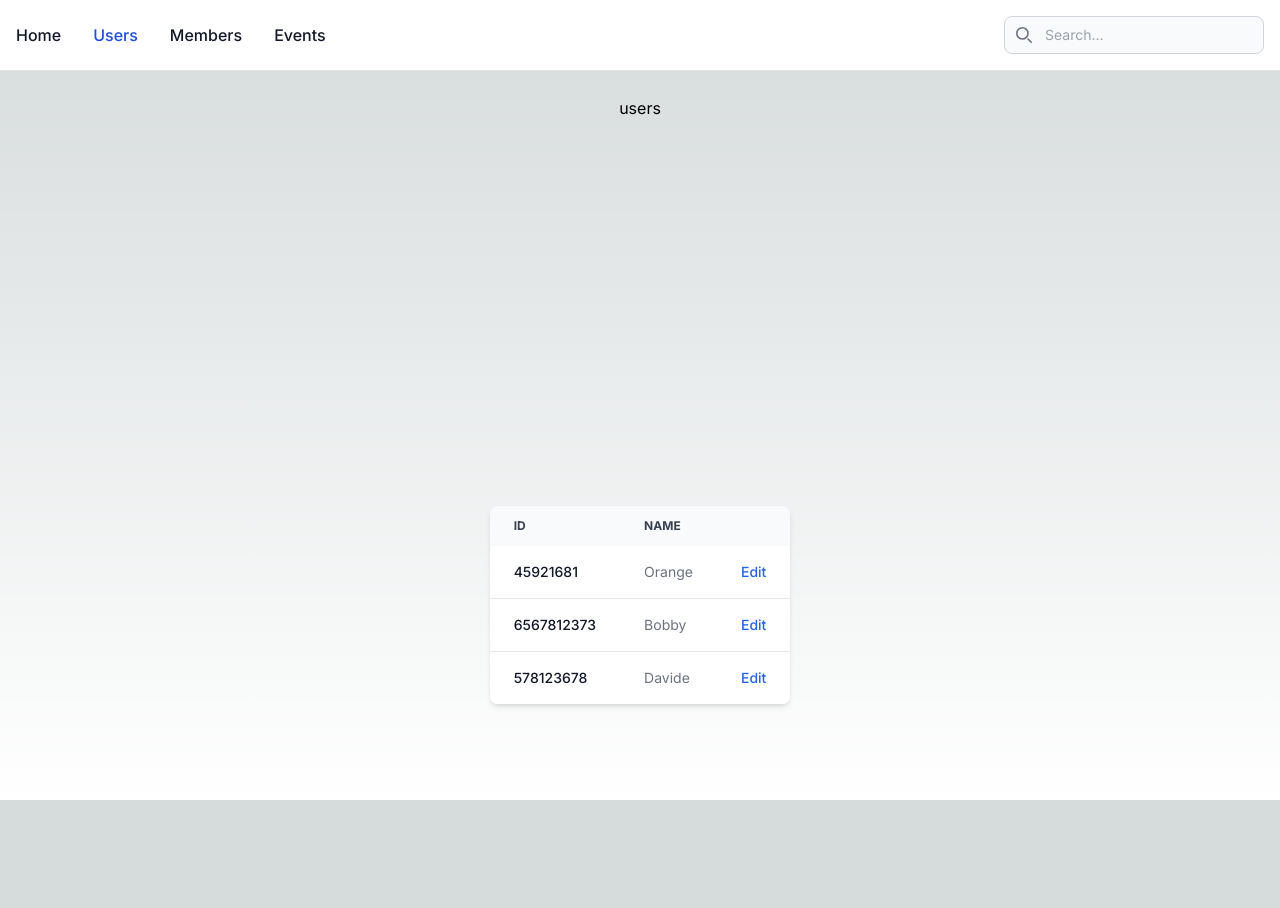
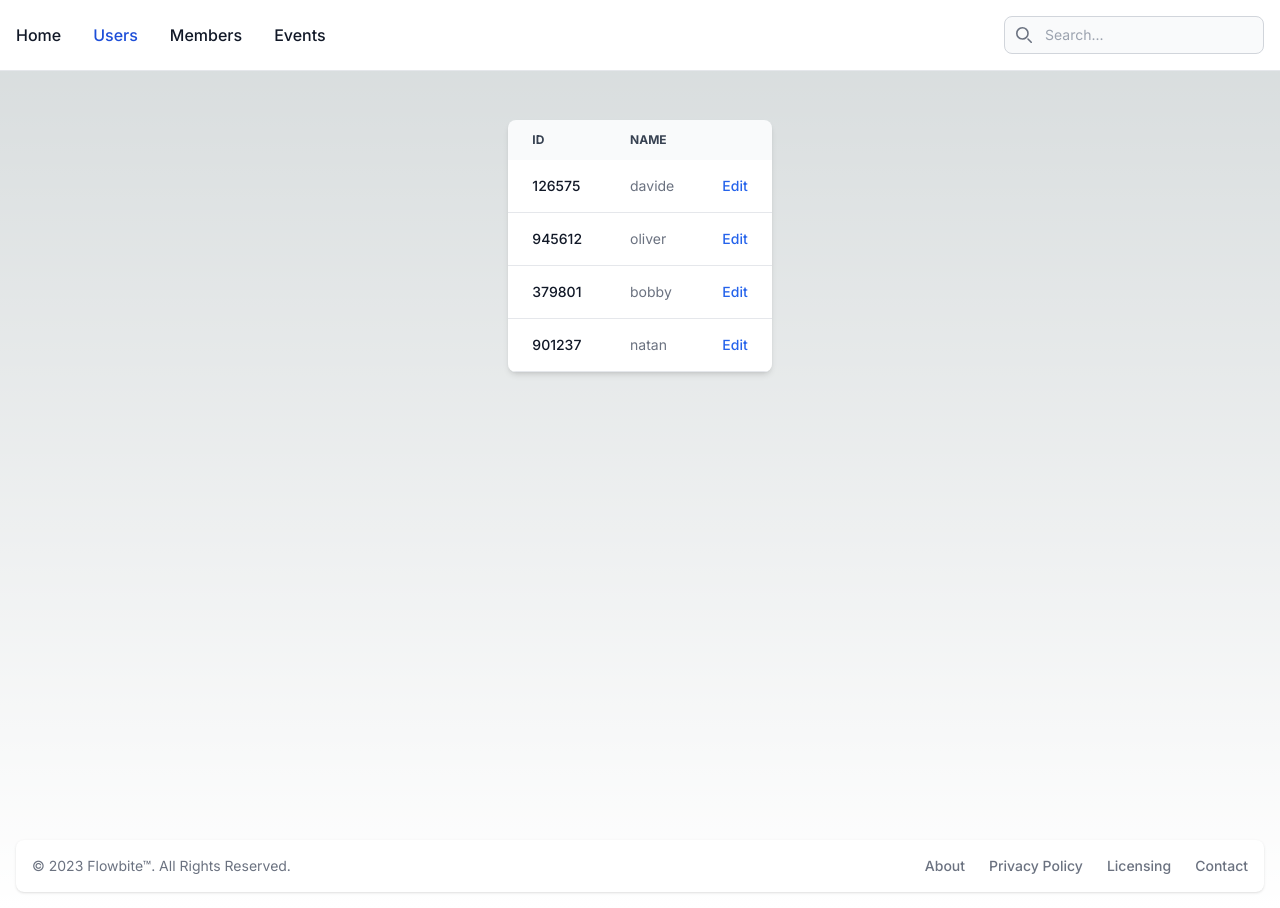
Before and after one commit to rhul-compsoc/compsoc-dash, a Next.js app: page /users in a window 1280 px wide. Before the commit the page ends 800 px from the top, so only its background shows below. Built offline with nearby package versions, Linux system fonts and the light colour scheme.

Commit message:
update table component to be more modular :))))

```diff
--- a/app/404/page.tsx
+++ b/app/404/page.tsx
@@ -1,7 +1,16 @@
+import { Footer } from "@/components/footer";
+import { NavigationBar } from "@/components/navigationBar"
+
 export default function Custom404() {
   return (
-    <main className="flex min-h-screen flex-col items-center justify-between p-24">
+    <main>
+      <NavigationBar
+        currentPage="404"
+      />
+      <div className="flex min-h-screen flex-col items-center justify-between p-24">
       <h1>404. how have you done that then?</h1>
+      </div>
+      <Footer/>
     </main>
   );
 }
--- a/app/events/[event]/page.tsx
+++ b/app/events/[event]/page.tsx
@@ -1,10 +1,14 @@
+import { Footer } from "@/components/footer";
 import { SearchBar } from "@/components/searchBar";
 
 export default function EventPage() {
   return (
-    <main className="flex min-h-screen flex-col items-center justify-between p-24">
+    <main>
       <SearchBar currentPage="events"></SearchBar>
-      <h1>events</h1>
+      <div className="flex min-h-screen flex-col items-center justify-between p-24">
+        <h1>events</h1>
+      </div>
+      <Footer/>
     </main>
   );
 }
--- a/app/events/page.tsx
+++ b/app/events/page.tsx
@@ -1,10 +1,14 @@
+import { Footer } from "@/components/footer";
 import { SearchBar } from "@/components/searchBar";
 
 export default function Page() {
   return (
-    <main className="flex min-h-screen flex-col items-center justify-between p-24">
+    <main>
       <SearchBar currentPage="events"></SearchBar>
-      <h1>events</h1>
+      <div className="flex min-h-screen flex-col items-center justify-between p-24">
+        <h1>events</h1>
+      </div>
+      <Footer/>
     </main>
   );
 }
--- a/app/members/[member]/page.tsx
+++ b/app/members/[member]/page.tsx
@@ -1,10 +1,14 @@
+import { Footer } from "@/components/footer";
 import { SearchBar } from "@/components/searchBar";
 
 export default function MemberPage() {
   return (
-    <main className="flex min-h-screen flex-col items-center justify-between p-24">
+    <main>
       <SearchBar currentPage="members"></SearchBar>
+      <div className="flex min-h-screen flex-col items-center justify-between p-24">
       <h1>members</h1>
+      </div>
+      <Footer/>
     </main>
   );
 }
--- a/app/members/page.tsx
+++ b/app/members/page.tsx
@@ -1,10 +1,14 @@
+import { Footer } from "@/components/footer";
 import { SearchBar } from "@/components/searchBar";
 
 export default function Page() {
   return (
-    <main className="flex min-h-screen flex-col items-center justify-between p-24">
+    <main>
       <SearchBar currentPage="members"></SearchBar>
+      <div className="flex min-h-screen flex-col items-center justify-between p-24">
       <h1>members</h1>
+      </div>
+      <Footer/>
     </main>
   );
 }
--- a/app/page.tsx
+++ b/app/page.tsx
@@ -1,11 +1,14 @@
+import { Footer } from '@/components/footer';
 import { NavigationBar } from '@/components/navigationBar';
-import Link from 'next/link';
 
 export default function Home() {
   return (
-    <main className="flex min-h-screen flex-col items-center justify-between p-24">
-      <NavigationBar currentPage="home"></NavigationBar>
-      <h1>ew js</h1>
+    <main>
+      <NavigationBar currentPage="home"/>
+      <div className="flex min-h-screen flex-col items-center justify-between p-24">
+        <h1>ew js</h1>
+      </div>
+      <Footer/>
     </main>
-  )
+  );
 }
--- a/app/users/[user]/page.tsx
+++ b/app/users/[user]/page.tsx
@@ -1,10 +1,14 @@
+import { Footer } from "@/components/footer";
 import { SearchBar } from "@/components/searchBar";
 
 export default function UserPage() {
   return (
-    <main className="flex min-h-screen flex-col items-center justify-between p-24">
+    <main>
       <SearchBar currentPage="users"></SearchBar>
-      <h1>users</h1>
+      <div className="flex min-h-screen flex-col items-center justify-between p-24">
+        <h1>users</h1>
+      </div>
+      <Footer/>
     </main>
   );
 }
--- a/app/users/page.tsx
+++ b/app/users/page.tsx
@@ -1,12 +1,22 @@
+import { Footer } from "@/components/footer";
 import { SearchBar } from "@/components/searchBar";
 import { Table } from "@/components/table";
 
 export default function Page() {
   return (
-    <main className="flex min-h-screen flex-col items-center justify-between p-24">
-      <SearchBar currentPage="users"></SearchBar>
-      <h1>users</h1>
-      <Table></Table>
+    <main>
+      <SearchBar currentPage="users"></SearchBar>\
+      <div className="flex min-h-screen flex-col items-center justify-between p-24">
+        <Table
+          rows={[
+            {id: "126575", name: "davide"},
+            {id: "945612", name: "oliver"},
+            {id: "379801", name: "bobby"},
+            {id: "901237", name: "natan"}
+          ]}
+        />
+      </div>
+      <Footer/>
     </main>
   );
 }
--- /dev/null
+++ b/components/footer.tsx
@@ -0,0 +1,26 @@
+export const Footer = () => {
+  return (
+    <footer className="bg-white rounded-lg shadow m-4 dark:bg-gray-800">
+      <div className="w-full mx-auto max-w-screen-xl p-4 md:flex md:items-center md:justify-between">
+        <span className="text-sm text-gray-500 sm:text-center dark:text-gray-400">
+          © 2023 <a href="https://flowbite.com/" className="hover:underline">Flowbite™</a>.
+          All Rights Reserved.
+        </span>
+        <ul className="flex flex-wrap items-center mt-3 text-sm font-medium text-gray-500 dark:text-gray-400 sm:mt-0">
+          <li>
+            <a href="#" className="mr-4 hover:underline md:mr-6 ">About</a>
+          </li>
+          <li>
+            <a href="#" className="mr-4 hover:underline md:mr-6">Privacy Policy</a>
+          </li>
+          <li>
+            <a href="#" className="mr-4 hover:underline md:mr-6">Licensing</a>
+          </li>
+          <li>
+            <a href="#" className="hover:underline">Contact</a>
+          </li>
+        </ul>
+      </div>
+    </footer>
+  );
+};
--- a/components/navigationBar.tsx
+++ b/components/navigationBar.tsx
@@ -81,4 +81,4 @@ export const NavigationBar = ({ currentPage }: { currentPage: string }): JSX.Ele
       </div>
     </nav>
   );
-}
+};
--- a/components/searchBar.tsx
+++ b/components/searchBar.tsx
@@ -112,4 +112,4 @@ export const SearchBar = ({ currentPage }: { currentPage: string }): JSX.Element
       </div>
     </nav>
   );
-}
+};
--- a/components/table.tsx
+++ b/components/table.tsx
@@ -1,4 +1,13 @@
-export const Table = () => {
+interface Row {
+  id?: string;
+  name?: string;
+}
+
+interface Rows {
+  rows: Row[];
+}
+
+export const Table: React.FC<Rows> = ({ rows }): JSX.Element => {
   return (
     <div className="relative overflow-x-auto shadow-md sm:rounded-lg">
       <table className="w-full text-sm text-left text-gray-500 dark:text-gray-400">
@@ -16,41 +25,21 @@ export const Table = () => {
           </tr>
         </thead>
         <tbody>
-                <tr className="bg-white border-b dark:bg-gray-800 dark:border-gray-700 hover:bg-gray-50 dark:hover:bg-gray-600">
+          {rows && rows.map((row, index) => (
+            <tr key={index} className="bg-white border-b dark:bg-gray-800 dark:border-gray-700 hover:bg-gray-50 dark:hover:bg-gray-600">
               <th scope="row" className="px-6 py-4 font-medium text-gray-900 whitespace-nowrap dark:text-white">
-                        45921681
+                {row.id}
               </th>
               <td className="px-6 py-4">
-                        Orange
+                {row.name}
               </td>
               <td className="px-6 py-4 text-right">
                 <a href="#" className="font-medium text-blue-600 dark:text-blue-500 hover:underline">Edit</a>
               </td>
             </tr>
-                <tr className="bg-white border-b dark:bg-gray-800 dark:border-gray-700 hover:bg-gray-50 dark:hover:bg-gray-600">
-                <th scope="row" className="px-6 py-4 font-medium text-gray-900 whitespace-nowrap dark:text-white">
-                        6567812373
-                    </th>
-                    <td className="px-6 py-4">
-                        Bobby
-                    </td>
-                    <td className="px-6 py-4 text-right">
-                        <a href="#" className="font-medium text-blue-600 dark:text-blue-500 hover:underline">Edit</a>
-                    </td>
-                </tr>
-                <tr className="bg-white dark:bg-gray-800 hover:bg-gray-50 dark:hover:bg-gray-600">
-                    <th scope="row" className="px-6 py-4 font-medium text-gray-900 whitespace-nowrap dark:text-white">
-                        578123678
-                    </th>
-                    <td className="px-6 py-4">
-                        Davide
-                    </td>
-                    <td className="px-6 py-4 text-right">
-                        <a href="#" className="font-medium text-blue-600 dark:text-blue-500 hover:underline">Edit</a>
-                    </td>
-                </tr>
+          ))}
         </tbody>
       </table>
     </div>
   );
-}
+};
```
Lines whose indentation alone changed are shown as unchanged.
